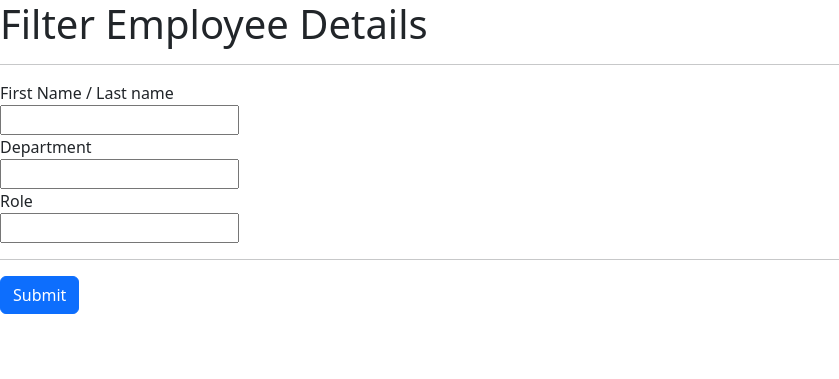
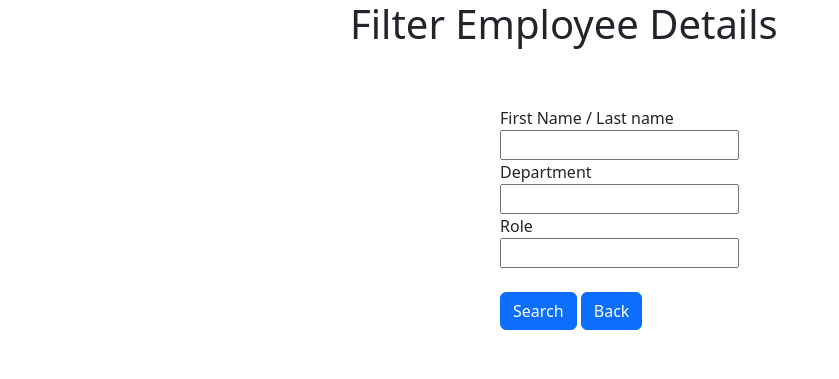
Before and after one commit to pankajbhaltilak/Oems, a Django app: page /filteremp in a window 1280 px wide. Shown: the top 379 px of the page, without its empty margins (0-839 px from the left). Run offline with Django 4.2, Linux system fonts and the light colour scheme.

Commit message:
modified

```diff
--- a/empapp/templates/allemp.html
+++ b/empapp/templates/allemp.html
@@ -7,7 +7,7 @@
 </head>
 <body>
 <h1>All Employees Details</h1>
-<table class="table table-striped-columns">
+<table class="table table-striped-columns" >
     <hr>
         <thead>
         <tr>
@@ -41,5 +41,6 @@
         </tbody>
         {% endfor %}
     </table>
+    <a class="btn btn-primary" href="/" role="button">Back</a>
 </body>
 </html>
--- a/empapp/templates/filteremp.html
+++ b/empapp/templates/filteremp.html
@@ -8,7 +8,8 @@
           integrity="sha384-gH2yIJqKdNHPEq0n4Mqa/HGKIhSkIHeL5AyhkYV8i59U5AR6csBvApHHNl/vI1Bx" crossorigin="anonymous">
 </head>
 <body>
-<h1>Filter Employee Details</h1><hr>
+<h1 style=margin-left:350px;>Filter Employee Details</h1>
+<div style=margin-left:450px;padding:50px>
     <form action="/filteremp" method="post">
         {% csrf_token %}
 
@@ -20,8 +21,9 @@
 
         <label for="role">Role</label><br>
         <input type="text" id="role" name="role" value="{{ role }}"><br>
-        <hr>
-        <button type="submit" class="btn btn-primary">Submit</button>
+        <br>
+        <button type="submit" class="btn btn-primary">Search</button>
+        <a class="btn btn-primary" href="/" role="button">Back</a>
     </form>
 </div>
 
```
Also changed, not shown: empapp/templates/addemp.html (+7 -5 lines), empapp/templates/removeemp.html (+5 -4 lines), db.sqlite3.
